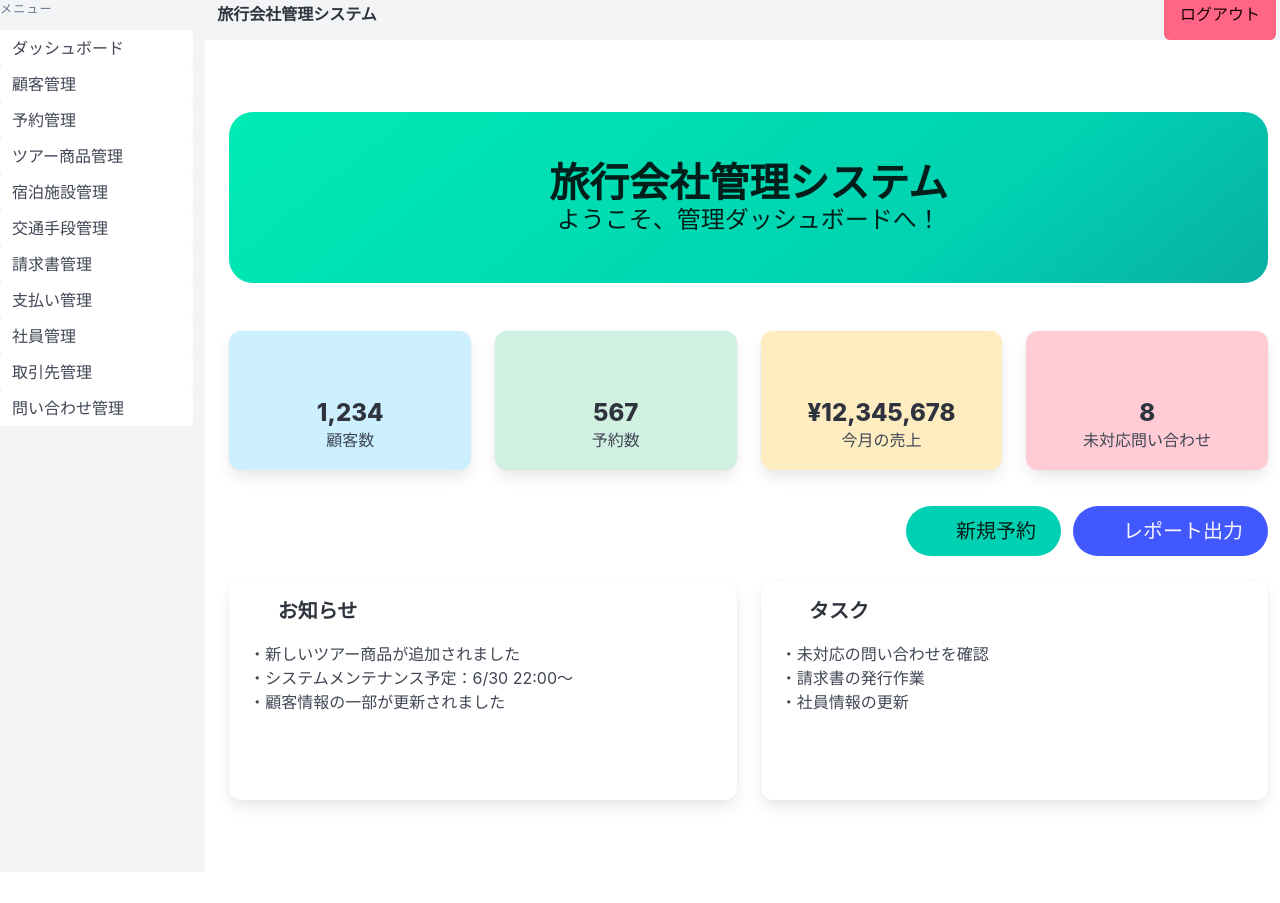
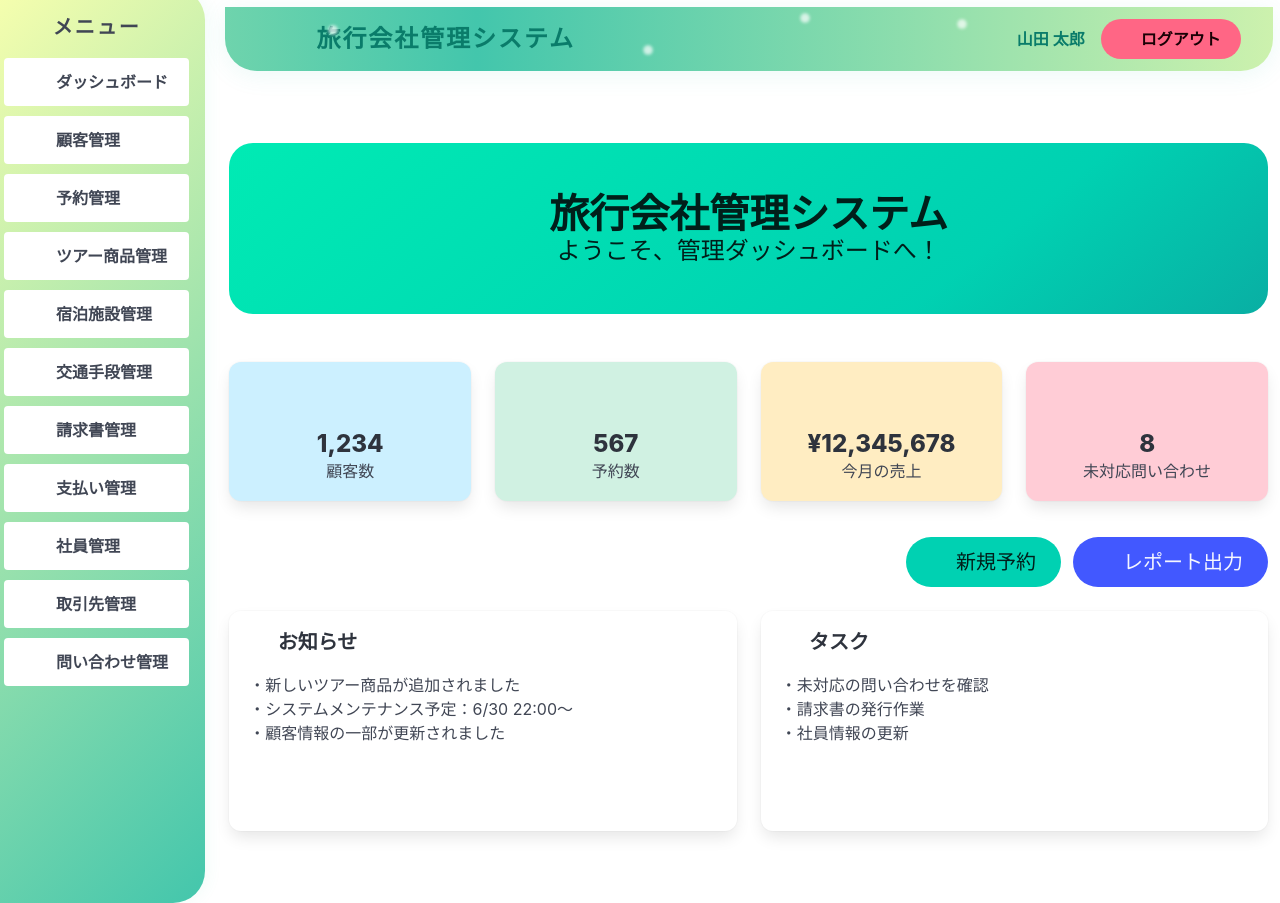
Before and after one commit to shota-yamada-0621/travel_agency, a React (Vite) app: page /login in a window 1280 px wide. Both pictures are taken after typing "Sample" into the empty fields and a click on the button "ログイン". Before the commit the page ends 872 px from the top, so only its background shows below. Built offline with nearby package versions, Linux system fonts and the light colour scheme.

Commit message:
update: MainLayout

```diff
--- a/src/components/MainLayout.jsx
+++ b/src/components/MainLayout.jsx
@@ -2,6 +2,20 @@ import React from "react";
 import { Outlet, useNavigate } from "react-router-dom";
 import { removeAccessToken } from "../common/auth";
 import AppRoutes from "../routes";
+
+const menuItems = [
+  { path: "/", label: "ダッシュボード", icon: "fas fa-home" },
+  { path: "/customers", label: "顧客管理", icon: "fas fa-users" },
+  { path: "/reservations", label: "予約管理", icon: "fas fa-calendar-check" },
+  { path: "/tours", label: "ツアー商品管理", icon: "fas fa-map-marked-alt" },
+  { path: "/hotels", label: "宿泊施設管理", icon: "fas fa-hotel" },
+  { path: "/transports", label: "交通手段管理", icon: "fas fa-bus" },
+  { path: "/invoices", label: "請求書管理", icon: "fas fa-file-invoice" },
+  { path: "/payments", label: "支払い管理", icon: "fas fa-credit-card" },
+  { path: "/employees", label: "社員管理", icon: "fas fa-user-tie" },
+  { path: "/partners", label: "取引先管理", icon: "fas fa-handshake" },
+  { path: "/inquiries", label: "問い合わせ管理", icon: "fas fa-envelope-open-text" },
+];
 
 const MainLayout = () => {
   const navigate = useNavigate();
@@ -10,35 +24,175 @@ const MainLayout = () => {
     navigate("/login", { replace: true });
   };
 
+  // 波紋エフェクト
+  const handleRipple = (e) => {
+    const target = e.currentTarget;
+    const circle = document.createElement("span");
+    circle.className = "ripple";
+    const rect = target.getBoundingClientRect();
+    circle.style.left = `${e.clientX - rect.left}px`;
+    circle.style.top = `${e.clientY - rect.top}px`;
+    target.appendChild(circle);
+    setTimeout(() => circle.remove(), 600);
+  };
+
   return (
+    <>
+      {/* アニメーション用CSS */}
+      <style>{`
+        .sidebar-link {
+          border-radius: 1.5rem;
+          font-weight: 600;
+          font-size: 1.1rem;
+          transition: background 0.2s, color 0.2s, transform 0.18s;
+          color: #333;
+          position: relative;
+          overflow: hidden;
+        }
+        .sidebar-link:hover {
+          background: rgba(255,255,255,0.35) !important;
+          color: #0a7c6a !important;
+          transform: scale(1.06) translateX(6px);
+          box-shadow: 0 4px 24px 0 rgba(67,198,172,0.10);
+        }
+        .sidebar-link .icon {
+          transition: transform 0.3s cubic-bezier(.68,-0.55,.27,1.55), color 0.2s;
+        }
+        .sidebar-link:hover .icon {
+          transform: rotate(-12deg) scale(1.18);
+          color: #0a7c6a;
+        }
+        .sidebar-link:active {
+          transform: scale(0.98);
+        }
+        .ripple {
+          position: absolute;
+          border-radius: 50%;
+          transform: scale(0);
+          animation: ripple 0.6s linear;
+          background: rgba(67,198,172,0.18);
+          pointer-events: none;
+          width: 120px;
+          height: 120px;
+          left: 50%;
+          top: 50%;
+          margin-left: -60px;
+          margin-top: -60px;
+          z-index: 1;
+        }
+        @keyframes ripple {
+          to {
+            transform: scale(2.5);
+            opacity: 0;
+          }
+        }
+      `}</style>
       <div className="columns" style={{ minHeight: "100vh" }}>
         {/* サイドバー */}
-      <aside className="column is-2 has-background-light p-0">
-        <div className="menu p-3">
-          <p className="menu-label">メニュー</p>
-          <ul className="menu-list">
-            <li><a href="/">ダッシュボード</a></li>
-            <li><a href="/customers">顧客管理</a></li>
-            <li><a href="/reservations">予約管理</a></li>
-            <li><a href="/tours">ツアー商品管理</a></li>
-            <li><a href="/hotels">宿泊施設管理</a></li>
-            <li><a href="/transports">交通手段管理</a></li>
-            <li><a href="/invoices">請求書管理</a></li>
-            <li><a href="/payments">支払い管理</a></li>
-            <li><a href="/employees">社員管理</a></li>
-            <li><a href="/partners">取引先管理</a></li>
-            <li><a href="/inquiries">問い合わせ管理</a></li>
+        <aside
+          className="column is-2 p-0"
+          style={{
+            background: "linear-gradient(135deg, #f8ffae 0%, #43c6ac 100%)",
+            borderTopRightRadius: "2rem",
+            borderBottomRightRadius: "2rem",
+            boxShadow: "2px 0 16px 0 rgba(67,198,172,0.08)",
+            display: "flex",
+            flexDirection: "column",
+            alignItems: "center",
+          }}
+        >
+          <div className="menu py-5" style={{ width: "100%" }}>
+            <p className="menu-label has-text-weight-bold has-text-grey-dark is-size-5 mb-4" style={{ letterSpacing: "0.1em", textAlign: "center" }}>メニュー</p>
+            <ul className="menu-list" style={{ width: "100%", padding: "0 0.5rem" }}>
+              {menuItems.map((item) => (
+                <li key={item.path} style={{ marginBottom: 10 }}>
+                  <a
+                    href={item.path}
+                    className="sidebar-link is-flex is-align-items-center px-2 py-2"
+                    style={{ maxWidth: "92%", margin: "0 auto" }}
+                    onClick={handleRipple}
+                  >
+                    <span className="icon is-medium mr-3" style={{ fontSize: "1.4rem" }}>
+                      <i className={item.icon}></i>
+                    </span>
+                    <span>{item.label}</span>
+                  </a>
+                </li>
+              ))}
             </ul>
           </div>
         </aside>
         {/* メイン */}
         <div className="column is-10 p-0">
-        <nav className="navbar is-light" role="navigation" aria-label="main navigation">
-          <div className="navbar-brand">
-            <span className="navbar-item has-text-weight-bold">旅行会社管理システム</span>
+          <style>{`
+            .animated-appbar {
+              background: linear-gradient(90deg, #43c6ac, #f8ffae, #43c6ac, #f8ffae);
+              background-size: 300% 300%;
+              animation: appbar-glitter 5s linear infinite;
+              border-bottom-left-radius: 2rem;
+              border-bottom-right-radius: 2rem;
+              box-shadow: 0 4px 24px 0 rgba(67,198,172,0.10);
+              margin: 1.2rem 1.2rem 0 1.2rem;
+              padding: 0.5rem 2rem;
+              min-height: 64px;
+              display: flex;
+              align-items: center;
+              justify-content: space-between;
+              position: relative;
+              overflow: hidden;
+            }
+            @keyframes appbar-glitter {
+              0% { background-position: 0% 50%; }
+              50% { background-position: 100% 50%; }
+              100% { background-position: 0% 50%; }
+            }
+            .appbar-sparkle {
+              position: absolute;
+              pointer-events: none;
+              top: 0; left: 0; width: 100%; height: 100%;
+              z-index: 0;
+            }
+            .appbar-sparkle span {
+              position: absolute;
+              width: 8px; height: 8px;
+              border-radius: 50%;
+              background: rgba(255,255,255,0.7);
+              filter: blur(1.5px);
+              animation: sparkle-move 2.5s linear infinite;
+            }
+            .appbar-sparkle span:nth-child(1) { left: 10%; top: 30%; animation-delay: 0s; }
+            .appbar-sparkle span:nth-child(2) { left: 40%; top: 60%; animation-delay: 0.7s; }
+            .appbar-sparkle span:nth-child(3) { left: 70%; top: 20%; animation-delay: 1.2s; }
+            .appbar-sparkle span:nth-child(4) { left: 85%; top: 50%; animation-delay: 1.7s; }
+            .appbar-sparkle span:nth-child(5) { left: 55%; top: 10%; animation-delay: 2.1s; }
+            @keyframes sparkle-move {
+              0% { opacity: 0; transform: scale(0.7); }
+              10% { opacity: 1; transform: scale(1.2); }
+              90% { opacity: 1; transform: scale(1.2); }
+              100% { opacity: 0; transform: scale(0.7); }
+            }
+          `}</style>
+          <nav className="navbar animated-appbar">
+            <div className="appbar-sparkle">
+              <span></span><span></span><span></span><span></span><span></span>
             </div>
-          <div className="navbar-end pr-4">
-            <button className="button is-danger" onClick={handleLogout}>ログアウト</button>
+            <div className="is-flex is-align-items-center">
+              <span className="icon is-large mr-3" style={{ fontSize: "2rem", color: "#0a7c6a" }}>
+                <i className="fas fa-globe-asia"></i>
+              </span>
+              <span className="has-text-weight-bold is-size-4" style={{ letterSpacing: "0.08em", color: "#0a7c6a" }}>
+                旅行会社管理システム
+              </span>
+            </div>
+            <div className="is-flex is-align-items-center">
+              <span className="icon is-medium mr-2" style={{ color: "#0a7c6a" }}>
+                <i className="fas fa-user-circle"></i>
+              </span>
+              <span className="mr-4 has-text-weight-semibold" style={{ color: "#0a7c6a" }}>山田 太郎</span>
+              <button className="button is-danger is-rounded" onClick={handleLogout} style={{ fontWeight: 600 }}>
+                <span className="icon"><i className="fas fa-sign-out-alt"></i></span>
+                <span>ログアウト</span>
+              </button>
             </div>
           </nav>
           <main className="p-5">
@@ -47,6 +201,7 @@ const MainLayout = () => {
           </main>
         </div>
       </div>
+    </>
   );
 };
 
```
Lines whose indentation alone changed are shown as unchanged.
